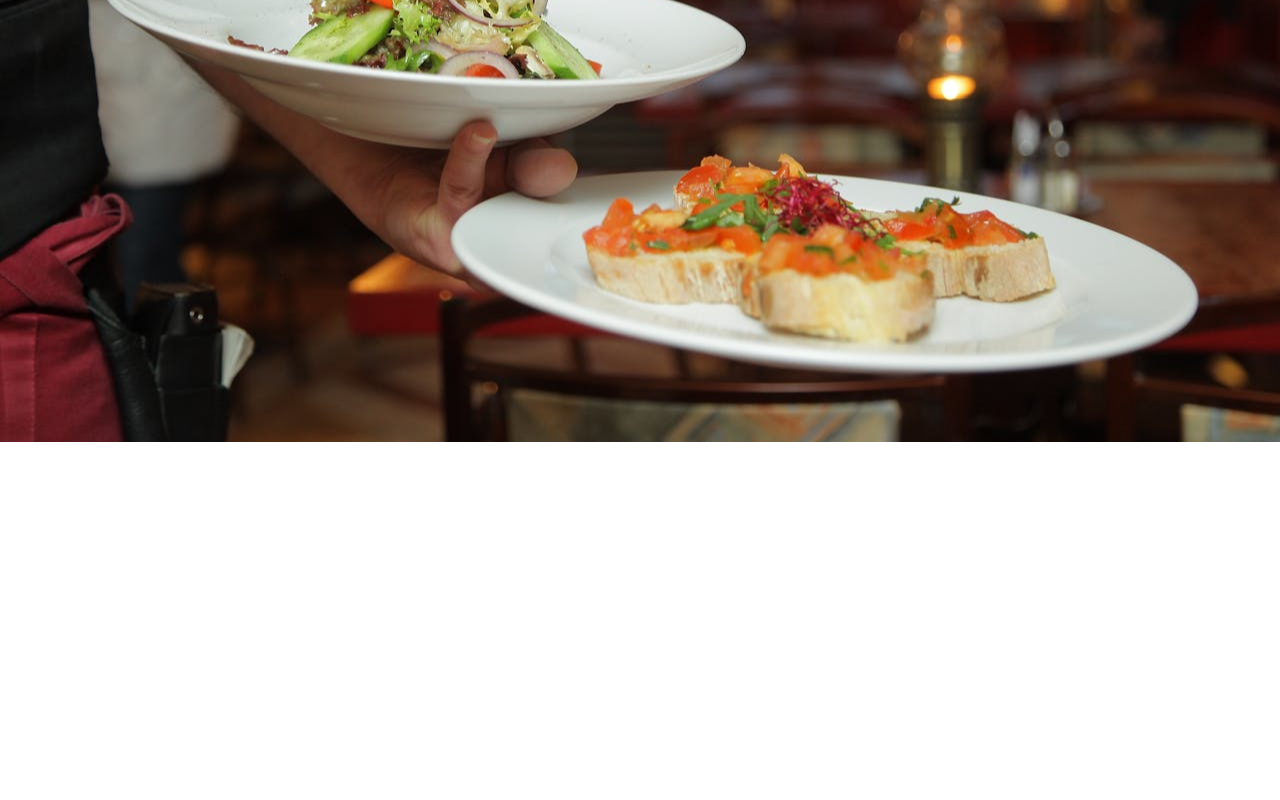
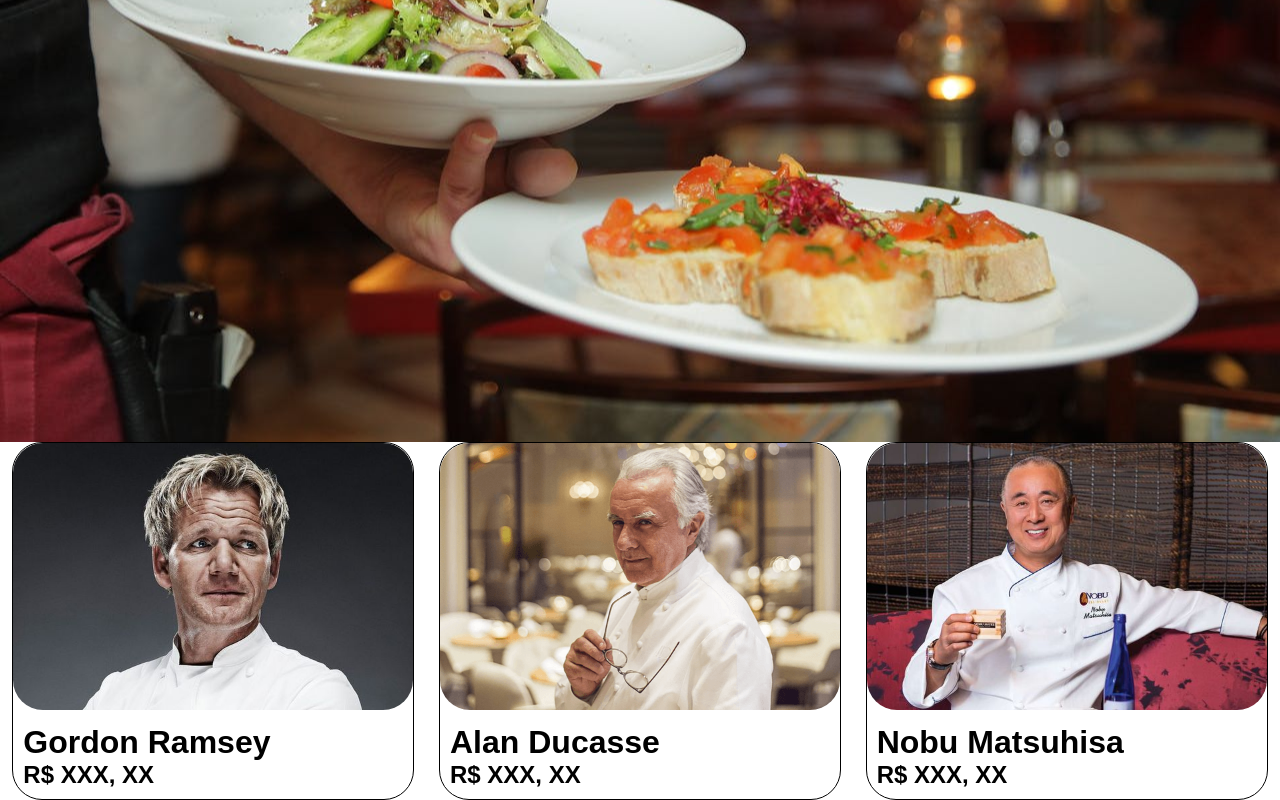
Before and after one commit to EuLorenzo/chefStars, a plain HTML site: page index.html in a window 1280 px wide. Shown: the part 358-1158 px from the top of the page. Before the commit the page ends 800 px from the top, so only its background shows below. Drawn offline with Linux system fonts and the light colour scheme.

Commit message:
Coloquei parte dos cards no main

```diff
--- a/estilo.css
+++ b/estilo.css
@@ -64,3 +64,24 @@ nav a:hover{
   background-position: center center;
   height: 90vh;
 }
+
+/*Main*/
+main{
+  display: flex;
+
+}
+.card{
+  margin: auto;
+  border-radius: 30px;
+  border: solid black 1px;
+  max-width: 400px;
+  min-width: 100px;
+}
+
+.card img{
+  border-radius: 30px;
+}
+
+.info{
+  padding: 10px;
+}
--- a/index.html
+++ b/index.html
@@ -15,14 +15,37 @@
       <span><a href="#">Cardápio</a></span>
       <span id="contato">Contato (51) 98019.2915</span>
     </nav>
+  </header>
+
+  <div id="fundo01">
+
+  </div>
+
+  <main>
 
 
+    <div class="card">
+      <img src="img/chefs/GordonRamsey.jpg" alt="Gordon Ramsey foto" width="400px">
+      <div class="info">
+        <h1>Gordon Ramsey</h1>
+        <h2>R$ XXX, XX</h2>
+      </div>
+    </div>
 
-  </header>
+    <div class="card">
+      <img src="img/chefs/AlanDucasse.png" alt="Gordon Ramsey foto" width="400px">
+      <div class="info">
+        <h1>Alan Ducasse</h1>
+        <h2>R$ XXX, XX</h2>
+      </div>
+    </div>
 
-  <main>
-    <div id="fundo01">
-
+    <div class="card">
+      <img src="img/chefs/Nobu.jpg" alt="Gordon Ramsey foto" width="400px">
+      <div class="info">
+        <h1>Nobu Matsuhisa</h1>
+        <h2>R$ XXX, XX</h2>
+      </div>
     </div>
 
     <h2></h2>
--- a/script.js
+++ b/script.js
@@ -1,4 +1,4 @@
-const chefs = [
+  const chefs = [
   {
     nome: "Alain Ducasse",
     idade: 65,
```
Also changed, not shown: img/chefs/AlanDucasse.png (added), img/chefs/GordonRamsey.jpg (added), img/chefs/Nobu.jpg (added).
